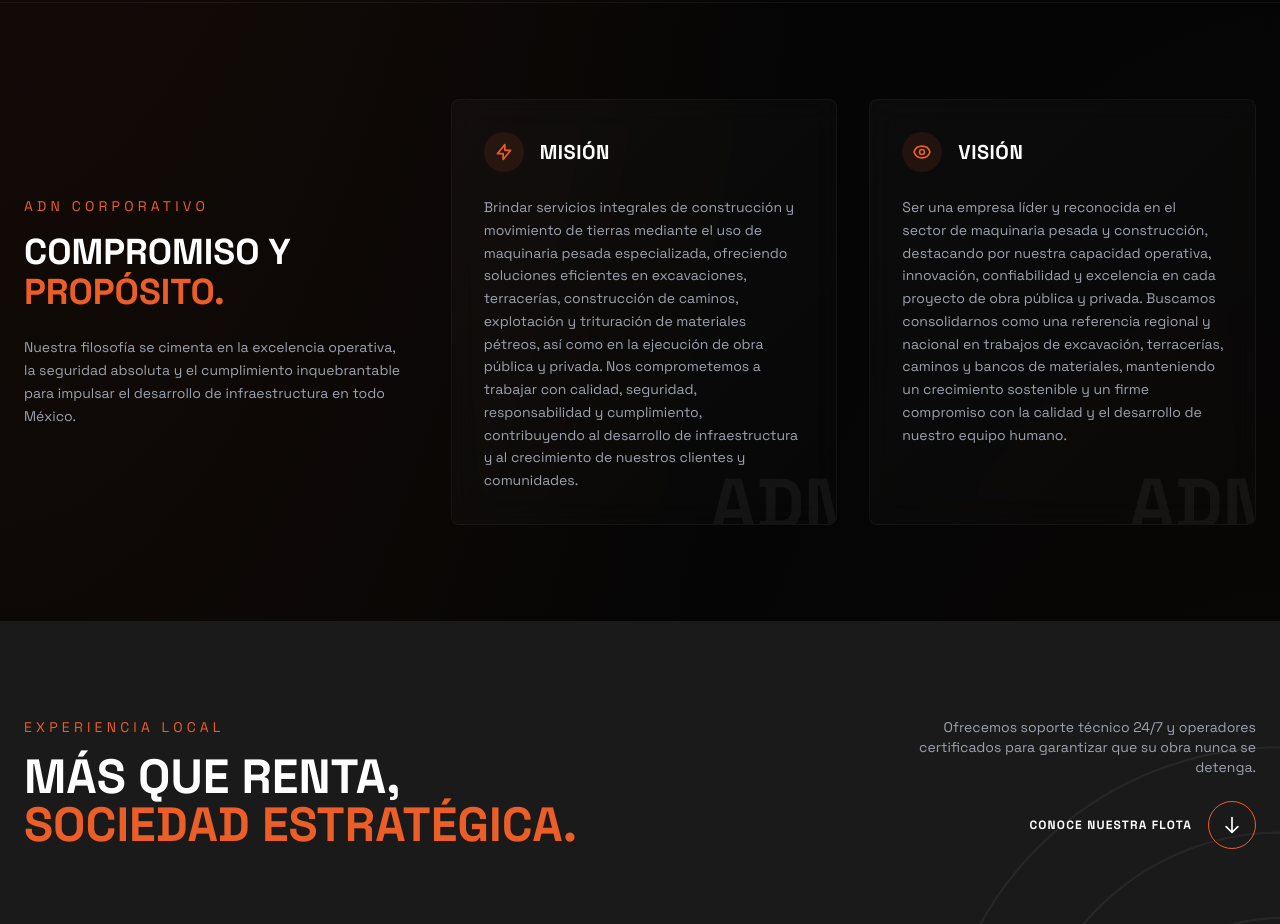
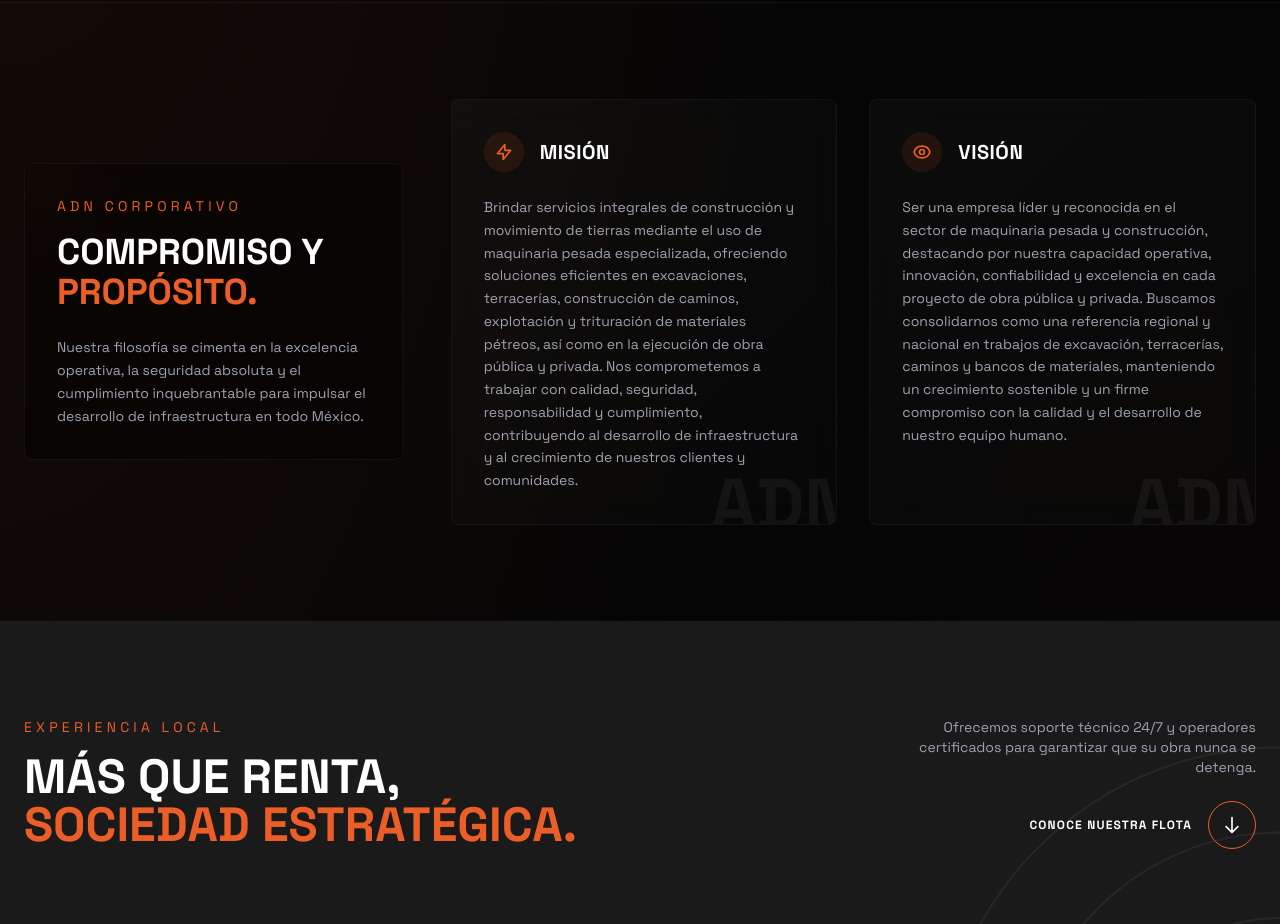
Before and after one commit to polymediamkt/hotgear, a plain HTML site: page index.html in a window 1280 px wide. Shown: the part 1460-2384 px from the top of the page. Drawn offline with nearby package versions, Linux system fonts and the light colour scheme.

Commit message:
style: wrap DNA intro block in a dark glassmorphic card container

```diff
--- a/index.html
+++ b/index.html
@@ -247,7 +247,8 @@
     <section id="filosofia" class="py-24 max-w-7xl mx-auto px-6 border-t border-white/5">
         <div class="grid grid-cols-1 lg:grid-cols-12 gap-12 items-center">
             <!-- Left text intro -->
-            <div class="lg:col-span-4">
+            <div class="lg:col-span-4 bg-black/40 backdrop-blur-sm border border-white/5 p-8 rounded-custom relative overflow-hidden group">
+                <div class="absolute -top-10 -left-10 w-24 h-24 bg-brand/5 rounded-full blur-2xl group-hover:bg-brand/10 transition-all duration-500"></div>
                 <span class="text-brand uppercase tracking-[0.3em] text-sm block mb-4">ADN Corporativo</span>
                 <h2 class="text-3xl sm:text-4xl font-bold leading-tight uppercase mb-6">COMPROMISO Y<br><span class="text-brand">PROPÓSITO.</span></h2>
                 <p class="text-gray-400 text-sm leading-relaxed">
```
